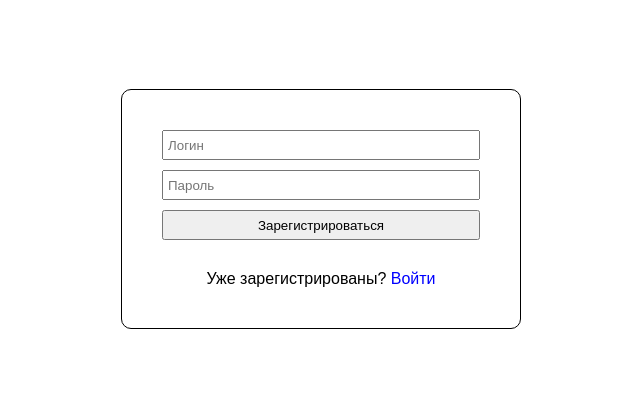
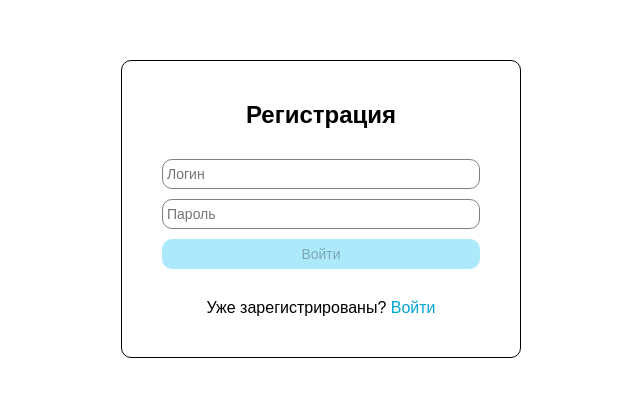
Before and after one commit to murloc1231/rewrite_project, a React (Create React App) app: page /sign_up in a window 1280 px wide. Shown: the part 191-588 px from the top of the page, without its empty margins (319-959 px from the left). Built offline with nearby package versions, Linux system fonts and the light colour scheme.

Commit message:
add react-hook-form and handlers for login and sign up forms

```diff
--- a/package.json
+++ b/package.json
@@ -9,6 +9,7 @@
     "axios": "^1.7.7",
     "react": "^18.3.1",
     "react-dom": "^18.3.1",
+    "react-hook-form": "^7.53.1",
     "react-router-dom": "^6.27.0",
     "react-scripts": "5.0.1",
     "web-vitals": "^2.1.4"
--- a/public/index.html
+++ b/public/index.html
@@ -24,7 +24,7 @@
       work correctly both with client-side routing and a non-root public URL.
       Learn how to configure a non-root public URL by running `npm run build`.
     -->
-    <title>React App</title>
+		<title>Rewrite</title>
 	</head>
 	<body>
 		<noscript>You need to enable JavaScript to run this app.</noscript>
--- a/src/App.css
+++ b/src/App.css
@@ -48,3 +48,19 @@ body {
 	display: flex;
 	flex-direction: column;
 }
+
+.column_form > input {
+	padding-left: 4px;
+	border: 1px solid gray;
+}
+
+.column_form > input,
+.column_form > button {
+	border-radius: 10px;
+	font-size: 14px;
+}
+
+.column_form > button {
+	border: none;
+	background-color: #aceafb;
+}
--- a/src/pages/Login.css
+++ b/src/pages/Login.css
@@ -36,5 +36,9 @@
 }
 
 .login_form_wrapper > p > a {
-	color: blue;
+	color: #00a5d3;
 }
+
+.login_form_wrapper > h2 {
+	text-align: center;
+}
--- a/src/pages/Login.jsx
+++ b/src/pages/Login.jsx
@@ -3,23 +3,36 @@ import { Link } from 'react-router-dom'
 import './Login.css'
 import { AppContext } from '../context/AppContext'
 import { Navigate } from 'react-router-dom'
+import { useForm } from 'react-hook-form'
 
 function Login() {
 	const { isAuth, setIsAuth } = useContext(AppContext)
+	const { register, handleSubmit, formState } = useForm()
 
-	function login(e) {
-		e.preventDefault()
+	function login(data) {
 		setIsAuth(true)
-		console.log(123)
+		console.log('login', data)
 	}
 
 	return (
 		<div className="center_content_page">
 			<div className="login_form_wrapper">
-				<form action="" className="login_form column_form">
-					<input type="text" placeholder="Логин" />
-					<input type="text" placeholder="Пароль" />
-					<button type="submit" onClick={(e) => login(e)}>
+				<h2>Вход</h2>
+				<form onSubmit={handleSubmit(login)} className="login_form column_form">
+					<input
+						type="text"
+						placeholder="Логин"
+						{...register('login', { required: true, minLength: 4 })}
+					/>
+					<input
+						type="text"
+						placeholder="Пароль"
+						{...register('password', { required: true, minLength: 4 })}
+					/>
+					<button
+						type="submit"
+						disabled={formState.isSubmitting || !formState.isValid}
+					>
 						Войти
 					</button>
 				</form>
--- a/src/pages/SignUp.css
+++ b/src/pages/SignUp.css
@@ -14,7 +14,7 @@
 }
 
 .sign_up_form_wrapper > p > a {
-	color: blue;
+	color: #00a5d3;
 }
 
 .sign_up_form {
@@ -29,3 +29,7 @@
 .sign_up_form > input {
 	padding-left: 4px;
 }
+
+.sign_up_form_wrapper > h2 {
+	text-align: center;
+}
--- a/src/pages/SignUp.jsx
+++ b/src/pages/SignUp.jsx
@@ -1,20 +1,38 @@
 import React from 'react'
 import { Link } from 'react-router-dom'
 import './SignUp.css'
+import { useForm } from 'react-hook-form'
 
 function SignUp() {
-	function signUp(e) {
-		e.preventDefault()
+	const { register, handleSubmit, formState } = useForm()
+
+	function signUp(data) {
+		console.log('sign up', data)
 	}
 
 	return (
 		<div className="center_content_page">
 			<div className="sign_up_form_wrapper">
-				<form action="" className="sign_up_form column_form">
-					<input type="text" placeholder="Логин" />
-					<input type="text" placeholder="Пароль" />
-					<button type="submit" onClick={(e) => signUp(e)}>
-						Зарегистрироваться
+				<h2>Регистрация</h2>
+				<form
+					onSubmit={handleSubmit(signUp)}
+					className="sign_up_form column_form"
+				>
+					<input
+						type="text"
+						placeholder="Логин"
+						{...register('login', { required: true, minLength: 4 })}
+					/>
+					<input
+						type="text"
+						placeholder="Пароль"
+						{...register('password', { required: true, minLength: 4 })}
+					/>
+					<button
+						type="submit"
+						disabled={formState.isSubmitting || !formState.isValid}
+					>
+						Войти
 					</button>
 				</form>
 				<p>
```
Also changed, not shown: 1 other file (tests, documents, lock files or other folders). Lines whose indentation alone changed are shown as unchanged.
